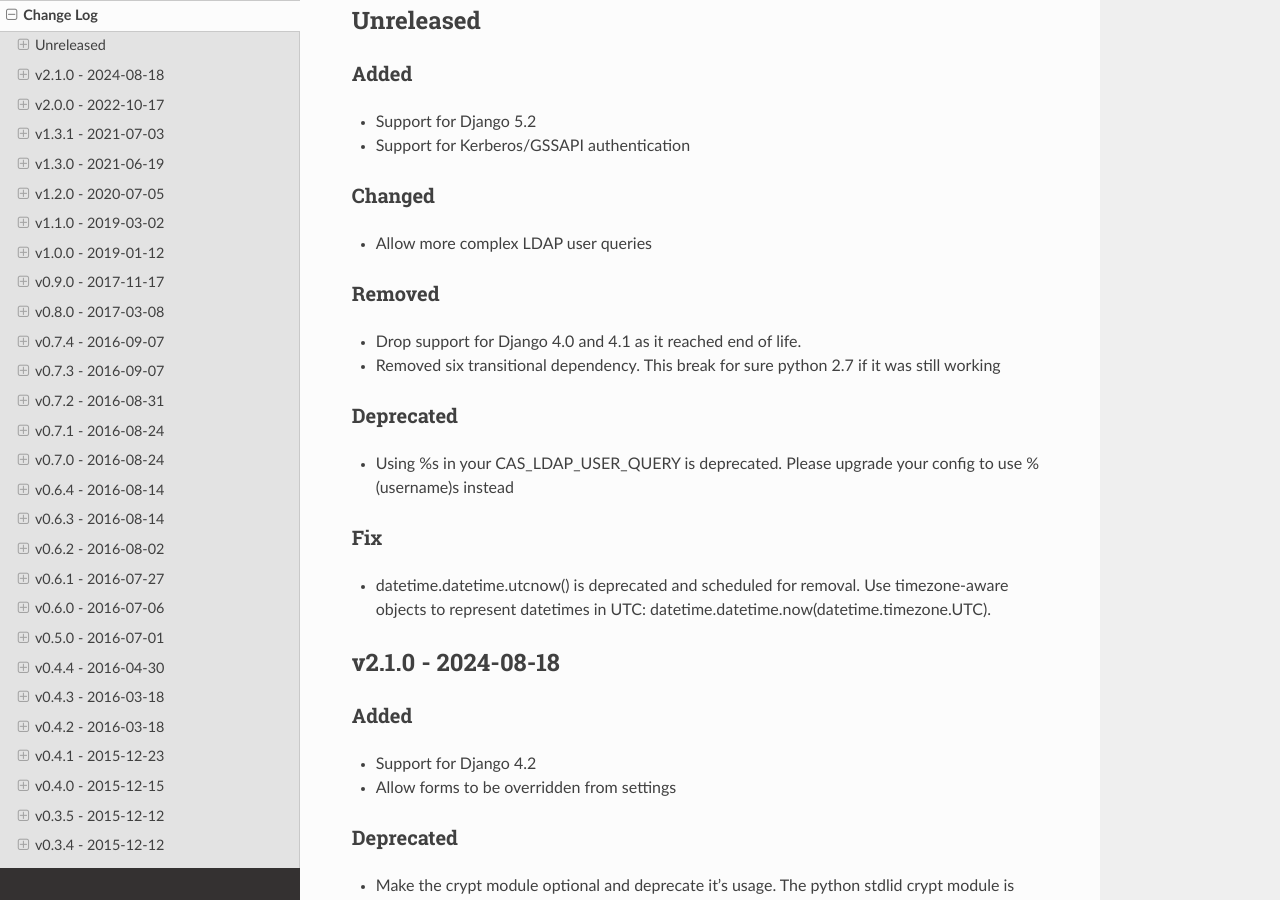
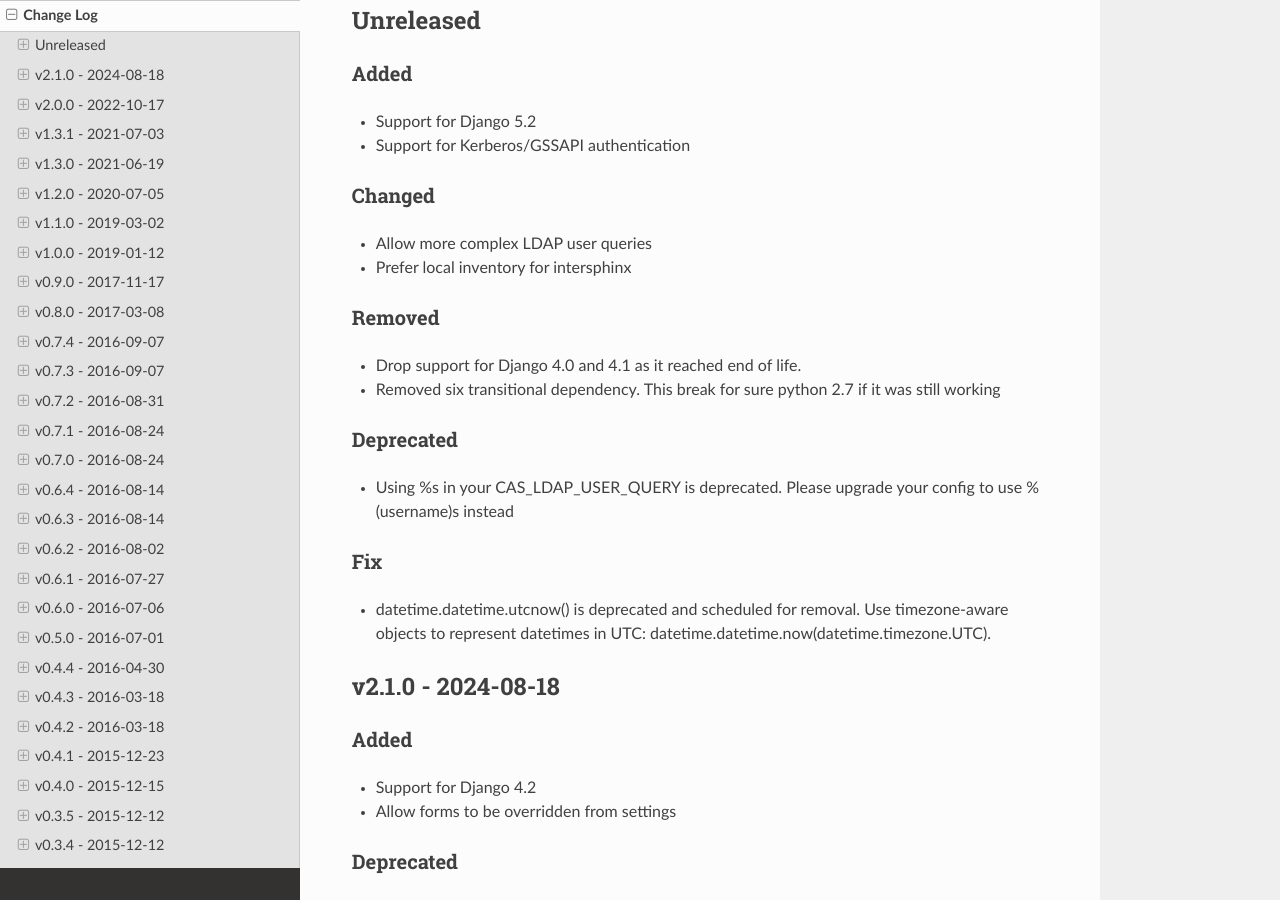
Before and after one commit to nitmir/django-cas-server, a Sphinx documentation site: the page built from docs/CHANGELOG.rst, in a window 1280 px wide and 900 px high, scrolled down 1128 px. Built offline with Sphinx 7.4.7 and the Read the Docs theme 3.1.0, drawn with Linux system fonts in a browser that asks for light colours; the version number is read from the project's files by our own code; some of the changed lines change nothing that is shown.

Commit message:
Prefer local inventory for intersphinx

```diff
--- a/CHANGELOG.rst
+++ b/CHANGELOG.rst
@@ -19,6 +19,7 @@ Changed
 -------
 
 * Allow more complex LDAP user queries
+* Prefer local inventory for intersphinx
 
 Removed
 -------
--- a/docs/conf.py
+++ b/docs/conf.py
@@ -81,7 +81,7 @@ release = version
 #
 # This is also used if you do content translation via gettext catalogs.
 # Usually you set "language" from the command line for these cases.
-language = None
+language = 'en'
 
 # There are two options for replacing |today|: either, you set today to some
 # non-false value, then it is used:
@@ -348,22 +348,44 @@ texinfo_documents = [
 # texinfo_no_detailmenu = False
 
 # Example configuration for intersphinx: refer to the Python standard library.
-intersphinx_mapping = {
-    "python": ('https://docs.python.org/', None),
-    "django": ('https://docs.djangoproject.com/en/3.2/', 'django.inv'),
-}
+intersphinx_mapping_download_missing = True
+
+def check_object_path(key, url, path, fallback=None):
+    if os.path.isfile(path):
+        return {key: (url, path)}
+    if fallback is not None:
+        path = os.path.abspath(os.path.join(os.path.dirname(__file__), "{}.inv".format(key)))
+        if not os.path.isfile(path) and intersphinx_mapping_download_missing:
+            import requests
+            r = requests.get(fallback)
+            with open(path + '.new', 'wb') as f:
+                f.write(r.content)
+            os.rename(path + '.new', path)
+        if os.path.isfile(path):
+            return {key: (url, path)}
+    return {}
+
+intersphinx_mapping = {}
+intersphinx_mapping.update(check_object_path(
+    'python',
+    'https://docs.python.org/{v}/'.format(
+        v='.'.join(map(str, sys.version_info[0:2]))
+    ),
+    '/usr/share/doc/python{v}/html/objects.inv'.format(
+        v='.'.join(map(str, sys.version_info[0:2]))
+    ),
+    'https://docs.python.org/{v}/objects.inv'.format(
+        v='.'.join(map(str, sys.version_info[0:2]))
+    )
+))
+
+intersphinx_mapping.update(check_object_path(
+    'django',
+    'https://docs.djangoproject.com/en/stable/',
+    '/usr/share/doc/python-django-doc/html/objects.inv',
+    "https://docs.djangoproject.com/en/stable/_objects"
+))
 
 autodoc_member_order = 'bysource'
 
 locale_dirs = ['../test_venv/lib/python2.7/site-packages/django/conf/locale/']
-
-
-def _download_django_inv():
-    import requests
-    with open(_download_django_inv.path, 'wb') as f:
-        r = requests.get("https://docs.djangoproject.com/en/3.2/_objects")
-        f.write(r.content)
-_download_django_inv.path = os.path.abspath(os.path.join(os.path.dirname(__file__), "django.inv"))
-
-if not os.path.isfile(_download_django_inv.path):
-    _download_django_inv()
```
Also changed, not shown: 2 other files.
